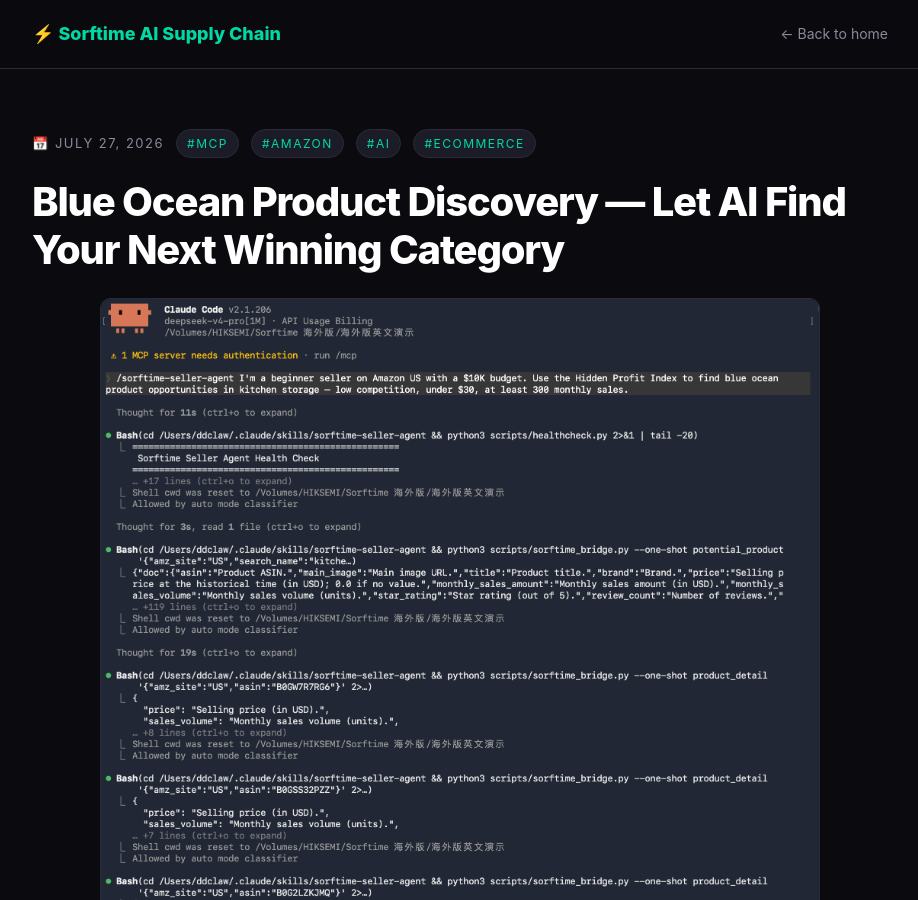
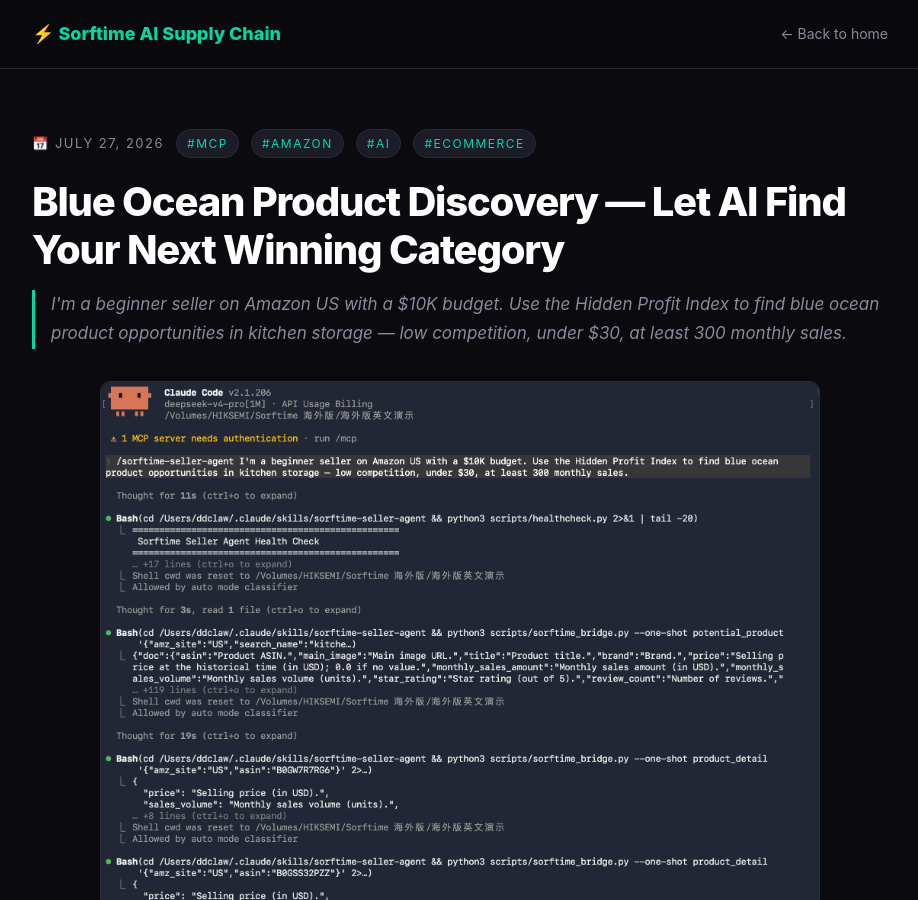
Before and after one commit to Sorftime-AI-Supply-Chain/Sorftime-AI-Supply-Chain.github.io, a Jekyll site: the page built from _posts/2026-07-27-blue-ocean-discovery-mcp.md, in a window 1280 px wide and 900 px high. Shown: the whole window, without its empty margins (180-1098 px from the left). Built offline with Jekyll 4.4.1, drawn with Linux system fonts in a browser that asks for light colours; our own code applies the rules of GitHub Pages for plain Markdown files; some of the changed text lies outside the part shown.

Commit message:
Add post with cover: 2026-07-27-blue-ocean-discovery-mcp

````diff
--- a/_posts/2026-07-27-blue-ocean-discovery-mcp.md
+++ b/_posts/2026-07-27-blue-ocean-discovery-mcp.md
@@ -6,6 +6,7 @@
 status: 待审核
 tags: [MCP, Amazon, AI, ecommerce]
 cover_image: /assets/images/posts/amazon.png
+description: "I'm a beginner seller on Amazon US with a $10K budget. Use the Hidden Profit Index to find blue ocean product opportunities in kitchen storage — low competition, under $30, at least 300 monthly sales."
 ---
 
 # Blue Ocean Product Discovery — Let AI Find Your Next Winning Category
@@ -133,16 +134,3 @@
 **来源状态**：产品能力描述基于 sorftime-seller-agent 开源文档，未引用外部来源
 
 *初稿完成：2026-07-27 | 待审核*
-
-
----
-
-## 配图
-
-![amazon 选品分析图]({{ '/assets/images/posts/amazon.png' | relative_url }})
-
-*Sorftime MCP 跑出此图，提示词：*
-
-```
-I'm a beginner seller on Amazon US with a $10K budget. Use the Hidden Profit Index to find blue ocean product opportunities in kitchen storage — low competition, under $30, at least 300 monthly sales.
-```
````
